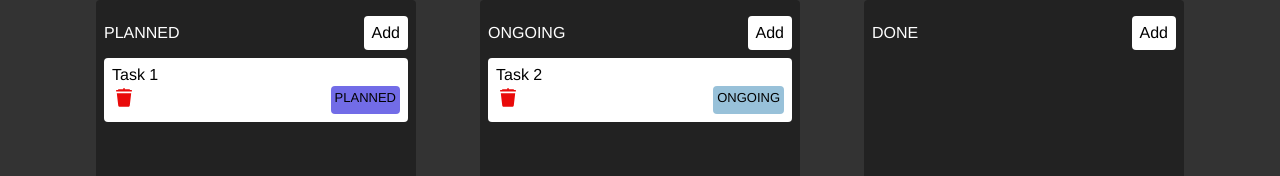
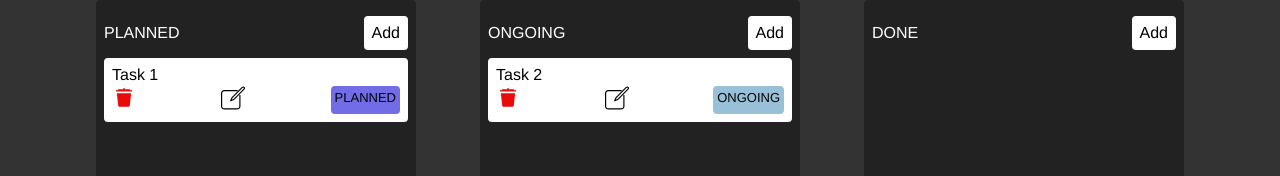
Before and after one commit to chandanch/zustland-grounds, a React (Vite) app: page / in a window 1280 px wide. Shown: the top 176 px of the page. Built offline with nearby package versions, Linux system fonts and the light colour scheme.

Commit message:
add edit icon with edit button

```diff
--- a/src/components/task/Task.jsx
+++ b/src/components/task/Task.jsx
@@ -2,6 +2,7 @@ import classNames from "classnames";
 import "./Task.css";
 import { useStore } from "../../store";
 import deleteIcon from "../../assets/delete.svg";
+import editIcon from "../../assets/edit.svg";
 
 function Task({ title }) {
   const tasks = useStore((store) => store.tasks);
@@ -16,6 +17,9 @@ function Task({ title }) {
         <div>
           <img src={deleteIcon} onClick={() => deleteTask(task.title)} />
         </div>
+        <div>
+          <img src={editIcon} onClick={() => deleteTask(task.title)} />
+        </div>
         <div className={classNames("status", task.state)}> {task.state} </div>
       </div>
     </div>
```
Also changed, not shown: src/assets/edit.svg (added).
